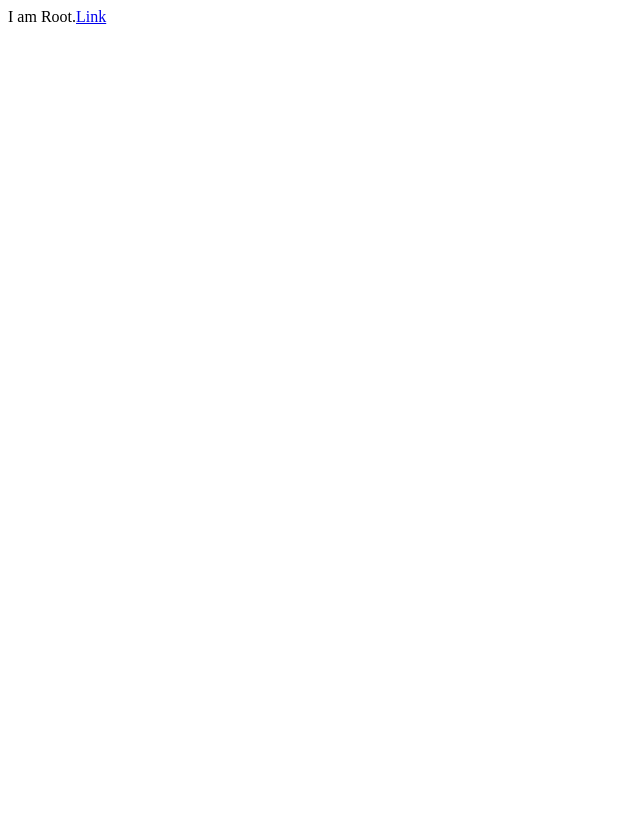
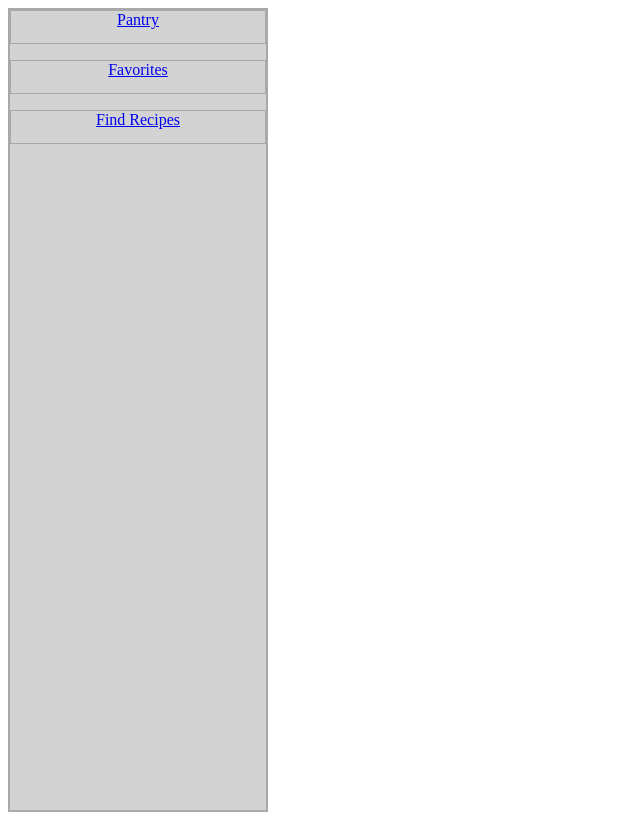
Before and after one commit to wizardbusiness/stewpot, a React (Vite) app: page / in a window 1280 px wide. Shown: the whole page, without its empty margins (0-640 px from the left). Built offline with nearby package versions, Linux system fonts and the light colour scheme.

Commit message:
created routes and mocked views for tabs in sidebar.

```diff
--- a/src/components/Tab.css
+++ b/src/components/Tab.css
@@ -0,0 +1,15 @@
+.tab {
+  height: 2em;
+  width: auto;
+  border: 1px darkgrey solid;
+  text-align: center;
+  vertical-align: middle;
+
+}
+
+.tab:hover {
+  background-color: rgb(233, 233, 233);
+}
+.tab:active {
+  background-color: darkgray;
+}
--- a/src/components/Tab.tsx
+++ b/src/components/Tab.tsx
@@ -1,9 +1,15 @@
 import React, {useState, useEffect} from 'react';
-export default function Tab() {
+import { Link } from 'react-router-dom';
+import './Tab.css';
+
+type tabPropTypes = { tabName: string, href: string };
+
+export default function Tab({ tabName, href } : tabPropTypes ) {
   // tab in sidebar
 
   return (
-    <div>
+    <div className='tab'>
+      <Link to={`/${href}`}>{tabName}</Link>
     </div>
   )
 }
--- a/src/components/FindRecipes.tsx
+++ b/src/views/FindRecipes.tsx
@@ -1,10 +1,12 @@
 import React, {useState, useEffect} from 'react';
 
-export default function FindRecipesTab() {
-  // header nav
+export default function FindRecipes() {
+
+  // find recipe view
 
   return (
     <div>
+      Find Recipes Here
     </div>
   )
 }
--- a/src/views/Root.css
+++ b/src/views/Root.css
@@ -0,0 +1,5 @@
+
+
+#root-display {
+  display: flex;
+}
--- a/src/views/Root.tsx
+++ b/src/views/Root.tsx
@@ -1,9 +1,14 @@
+import { Outlet } from 'react-router-dom';
+import Sidebar from '../views/Sidebar.tsx';
+import './Root.css';
+
+
 export default function Root() {
   return(
     <>
-      <div>
-        I am Root.
-        <a href={`/contacts/1`}>Link</a>
+      <div id='root-display'>
+        <Sidebar />
+        <Outlet />
       </div>
     </>
   )
--- a/src/views/Sidebar.css
+++ b/src/views/Sidebar.css
@@ -0,0 +1,9 @@
+.sidebar {
+  display: flex;
+  flex-direction: column;
+  gap: 1em;
+  width: 20vw;
+  height: 100vh;
+  background-color: lightgray;
+  border: 2px solid darkgray;
+}
--- a/src/views/Sidebar.tsx
+++ b/src/views/Sidebar.tsx
@@ -1,9 +1,21 @@
 import React, {useState, useEffect} from 'react';
+import Tab from '../components/Tab.tsx';
+import './Sidebar.css';
+
+type tabStateType = string[];
+
+const iTabState: tabStateType = ['Pantry', 'Favorites', 'Find Recipes' ]
+
 
 export default function Sidebar() {
   // navigate to different tabs
+  const [ tabState, setTabState ] = useState(iTabState);
+
+  const tabs = tabState.map((tab) => <Tab tabName={tab} href={tab.toLowerCase().replace(' ', '%')}/>)
+
   return (
-    <div>
+    <div className='sidebar'>
+      {tabs}
     </div>
   )
 }
```
Also changed, not shown: src/main.tsx (+18 -2 lines).
